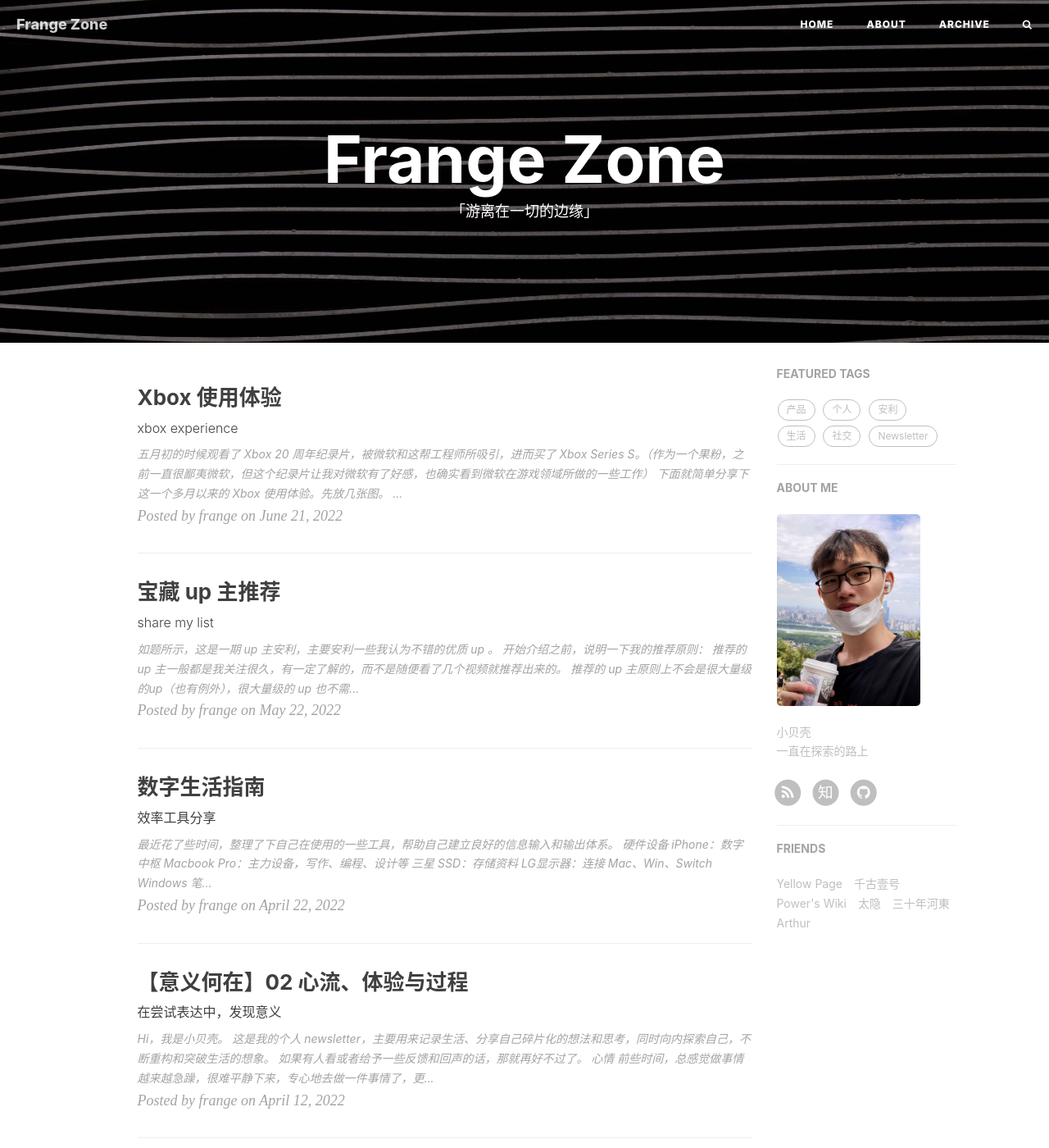
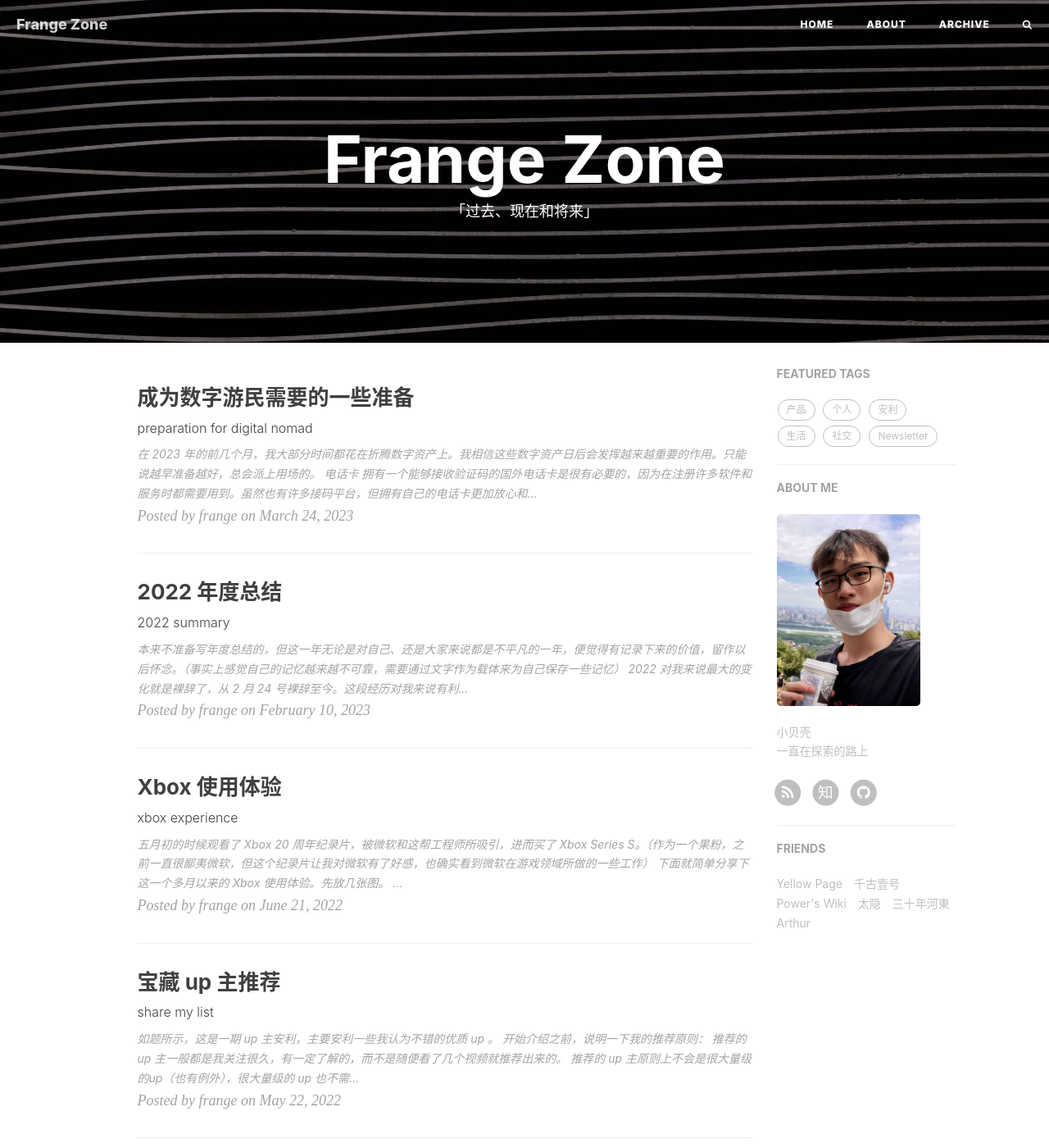
Before and after one commit to frangezone/frangezone, a Jekyll site: the page built from index.html, in a window 1280 px wide and 1400 px high. Shown: the whole window at 82% size. Built offline with Jekyll 4.4.1, drawn with Linux system fonts in a browser that asks for light colours; nearby versions of some CDN libraries; a script that is not in the unit is left out; the list of posts is cut into pages by our own code; comment, search, counter and statistics services are not loaded; some of the changed text lies outside the part shown.

Commit message:
add post

```diff
--- /dev/null
+++ b/_posts/2023-02-10-2022-summary.md
@@ -0,0 +1,54 @@
+---
+layout:     post
+title:      "2022 年度总结"
+subtitle:   "2022 summary"
+date:       2023-02-10 17:00:00
+author:     "frange"
+catalog:    true
+tags:
+    - 个人
+    - 生活
+---
+
+- 本来不准备写年度总结的，但这一年无论是对自己、还是大家来说都是不平凡的一年，便觉得有记录下来的价值，留作以后怀念。（事实上感觉自己的记忆越来越不可靠，需要通过文字作为载体来为自己保存一些记忆）
+- 2022 对我来说最大的变化就是裸辞了，从 2 月 24 号裸辞至今。这段经历对我来说有利有弊，写了一些七七八八的文字没有发出来，打算找个时间写完。
+- 先来回顾一下 2022 做过的一些事情，虽然叫做 gap year，但由于疫情等种种原因，大部分时间还是宅在家里上网，通过互联网来了解世界。
+	- 三四月份的时候还在研究 NFT 和 Web3，开始写[自己的 newsletter](https://gamer.zhubai.love/) ，尝试录播客。
+	- 四月份读了几本书：《社区设计》《也许你该找个人聊聊》《克莱因壶》
+	- 五月份买了 Xbox ，通过 XGP 玩了一些不错的游戏（TUNIC、哈迪斯、空洞骑士……）。
+	- 五月底回了趟家，和关系不怎么好的父母交流了一些想法，并没有达成什么一致，也没减轻多少心理压力。
+	- 六月初房子到期搬家了，搬到了生活气息更浓厚的街区，出了楼栋就是街道，出门散步的频率增加，心情也好了不少，特别是在长江大桥上眺望江面的时候，觉得很多烦恼和焦虑在宽阔的江水面前，都不值一提了。
+	- 六月也开始重度使用 twitter ，发现中推圈也有不少优质的内容。导致即刻的使用频率下降。
+	- 关于 twitter 为什么这么上瘾，算法推荐和社交关系是重要的一部分，也有其他因素：
+		- FOMO，错失恐惧症
+		- 习惯带来的下意识
+		- 孤独，倾向于与世界保持联系
+	- 开始逐渐抛弃 flomo ，转而投向 logseq ，logseq 很简洁也很符合直觉。
+	- 七月邀请一些朋友来家里玩马里奥派对，很欢乐，还发现了任天堂设计游戏时的小心思（让每个人都能玩的开心）。脱口秀大会也回归了，给了我不少快乐，虽然由于审查没能看到张灏哲的表演，有点可惜。
+	- 八月买了一个 R2S 当作软路由，研究了不少玩法。
+	- 九十月份疫情最严重的时候，自己买食材，和女朋友在家吃了好多顿火锅。
+	- 十月份把自己手里的 iPhone SE2 换成了 13，蛮好用的，有了一些体验上的提升。
+	- 十一月，借了朋友的 Switch 来玩喷喷3（自己的是国行无法联机），爱上了这款游戏。同时国内发生的种种事情，让自己有些政治性抑郁。
+	- 十二月，迎接解封，喜提阳性，记录了[自己的阳性全过程](https://frange.montaigne.io/xin-guan-yang-xing-jing-li-fen-xiang)，嗓子最痛的那几天，多亏了女朋友的悉心照顾（给我煮粥吃，量体温……），她比我先感染倒啥事没有。
+- 我还很喜欢上网，通过网络窥见各种新奇好玩的事物，但这种走马观花也确实很容易上瘾，而且对个人也没有很大价值。所以打算下一年的核心目标是：减负和专心。
+	- 减少信息源：筛选群组、newsletter、关注用户等等，尽可能地减少信息干扰。
+	- 坚持与沉淀：选择一些自己觉得值得做的事情，长期坚持下去，比如：读书、健身、学语言。
+- 关于爱情
+	- 谈了一段恋爱，比前一段恋爱的时间长，也感受到了很多人与人之间的思考问题的参差感。感觉自己需要学会去爱人，需要去面对相处过程中遇到的问题，并在这段关系中成长。恋爱仍是需要去学习的领域。
+- 对历史和政治产生了一些兴趣，进而有了一些观念上的改变。
+  - 有的内容不方便谈，但总的体会就是信息源决定了你的认知和视野，无论在哪个领域，保持多样化的信息输入和独立的调查分析思考能力，是很重要的。
+
+- Gap Year 给我带来了什么
+	- 很难说有什么实际性的帮助，因为我并没有一个完整的规划说要去完成什么事情，做什么。反而是这种散漫和无心的生活状态，让我得到了一些心灵上的治愈和放松，空出来的时间让我觉得，如果不是主动选择了 gap，可能很多事情都不会开始，很多内容和领域都不会去了解和涉猎到，所以还是很感谢这段经历。
+	- 心态上的变化：
+		- 关于认识自己：与自己相处的时间越多，对自我的认知和了解也越深刻了，越发感叹保持真实的难能可贵，面对真实的自己，接纳和展示自己的全部。
+		- 自己有在积极地拥抱一些事情，对生活的主导权更强了
+			- 越来越觉得只有自己是可以依靠的，国家、公司、亲人、朋友等等帮助是没那么可靠的，借用霉霉在 NYU 演讲的一句话“You’re on your own now”，目标也是成为和霉霉一样独立的人。
+			- 拿回生活的主导权：我一直都不太自信，作为典型的“小镇做题家”，总是在亲朋好友的关注中长大，或许是有一个优秀的表哥，我也因此被寄予了很高的期望。现在感觉自己可以摆脱这种“压力”了，专注于自己想要的东西，而不是不加思考地融入主流社会，有时候觉得传统和惯性的力量太大了，可以让人有一种深信不疑的信念感。
+		- 独立思考：多用自己的视角去看待问题，多看一手资讯，不要被媒体和大众所引导和驯服。保持信息的多样化和中立，才能有独立思考的结果。
+- 写在最后
+	- 经过了将近一年的休憩与调整，关于我想成为一个什么样的人，过什么样的人生，依旧没有答案。好像也没有找到自己真正喜欢和擅长的领域。但我感觉自己是获得了不少力量的，来自自身的力量。随着经历和认知的丰富，人生的追求和意义也在不断调整。未来仍未可知，尚需加倍努力。
+- 2023 年的一些展望
+	- 第一个当然就是能够找到心仪的工作，相比薪资更考虑成长空间和氛围。
+	- 希望自己能够捡起停更的newsletter，继续思考和写作。
+	- 可以的话想去日本旅游
--- /dev/null
+++ b/_posts/2023-03-24-digital-nomad.md
@@ -0,0 +1,50 @@
+---
+layout:     post
+title:      "成为数字游民需要的一些准备"
+subtitle:   "preparation for digital nomad"
+date:       2023-03-24 17:00:00
+author:     "frange"
+catalog:    true
+tags:
+    - 数字游民
+    - 生活
+---
+
+在 2023 年的前几个月，我大部分时间都花在折腾数字资产上。我相信这些数字资产日后会发挥越来越重要的作用。只能说越早准备越好，总会派上用场的。
+
+## 电话卡
+
+拥有一个能够接收验证码的国外电话卡是很有必要的，因为在注册许多软件和服务时都需要用到。虽然也有许多接码平台，但拥有自己的电话卡更加放心和保险，支持 Wi-Fi Calling 的电话卡也能在没有信号的时候通过 Wi-Fi 拨打电话。
+
+从推特网友的反馈和描述，我推荐以下几款电话卡：
+
+- 美国 PayGO 卡，月租 3 刀，渠道淘宝。
+- 英国 giffgaff 卡，0 月租，渠道淘宝或飞猪。
+- 新西兰 Skinny 卡，0 月租，一年充值 25 人民币保号。
+
+另外，如果手机支持 eSIM 的话，也可以考虑 Club Sim、Tello、knowroaming 等，但需要注意的是有些服务不支持 eSIM 卡注册。
+
+## 银行卡
+
+为了给 OpenAI 付费，我不得不去寻找信用卡付费方法，由此关注到这部分内容。
+
+银行卡这里我仅列出一些作为参考，具体根据使用需求和用途进行选择，搜索「对应软件的名字+注册」可以找到相关教程。
+
+- Depay
+- Nobepay
+- Revolut
+- Wise
+
+顺便在这里推荐一下[卡粉博客](https://docofcard.com/)，介绍了许多信用卡和手机卡的资讯，有需要的可以参考。
+
+## 其他准备
+
+工作能力是你的核心能力，通过远程工作获得收入。
+
+沟通能力是具备语言能力，能够适应当地文化。
+
+社交能力是结交朋友、和其他数字游民、与专业上的伙伴合作，加入线上或线下社区。
+
+## 最后
+
+这篇文章仅作为抛砖引玉，最重要的是开始行动起来，根据不同的需求，选择合适自己的数字资产。
--- a/about.html
+++ b/about.html
@@ -1,7 +1,7 @@
 ---
 layout: page
 title: "About"
-description: "《一直在认识和探索自我的路上》"
+description: "「一直在认识和探索自我的路上」"
 header-img: "img/about-bg-frange.jpg"
 multilingual: true
 ---
--- a/index.html
+++ b/index.html
@@ -1,6 +1,6 @@
 ---
 layout: page
-description: "「游离在一切的边缘」"
+description: "「过去、现在和将来」"
 ---
 
 {% for post in paginator.posts %}
```
Also changed, not shown: 3 other files.
